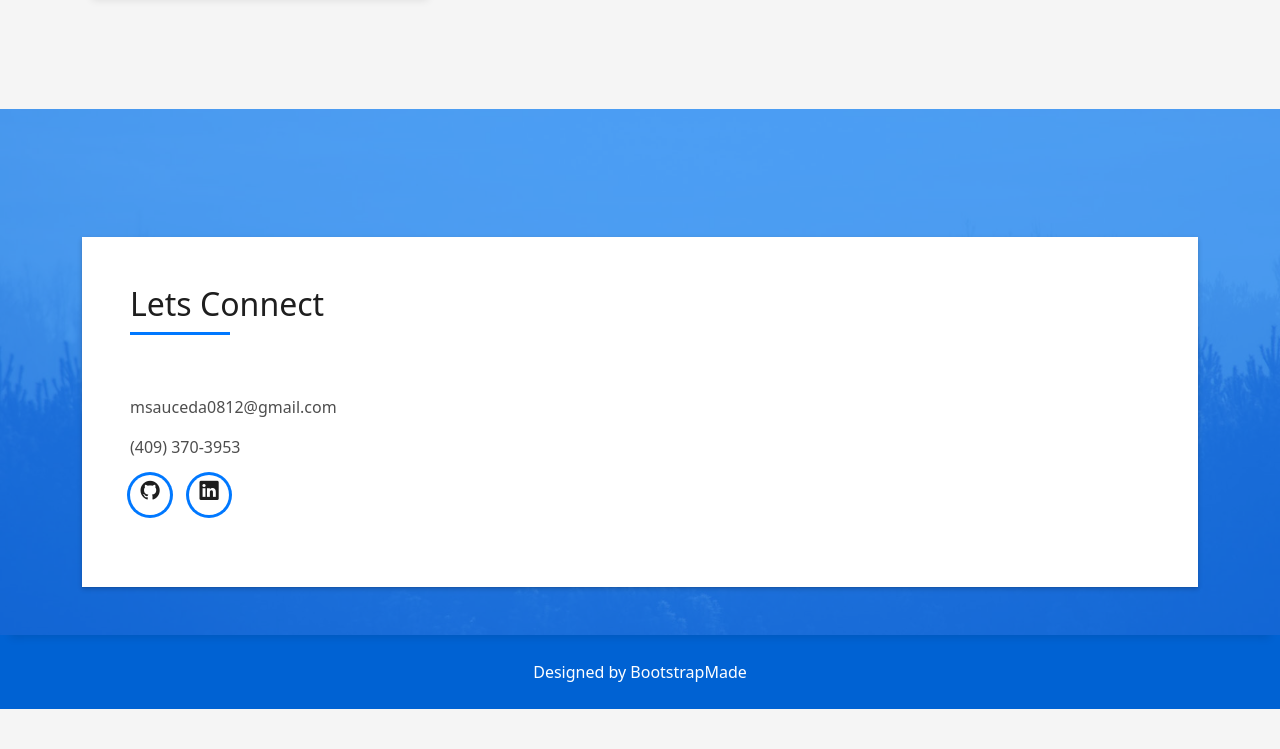
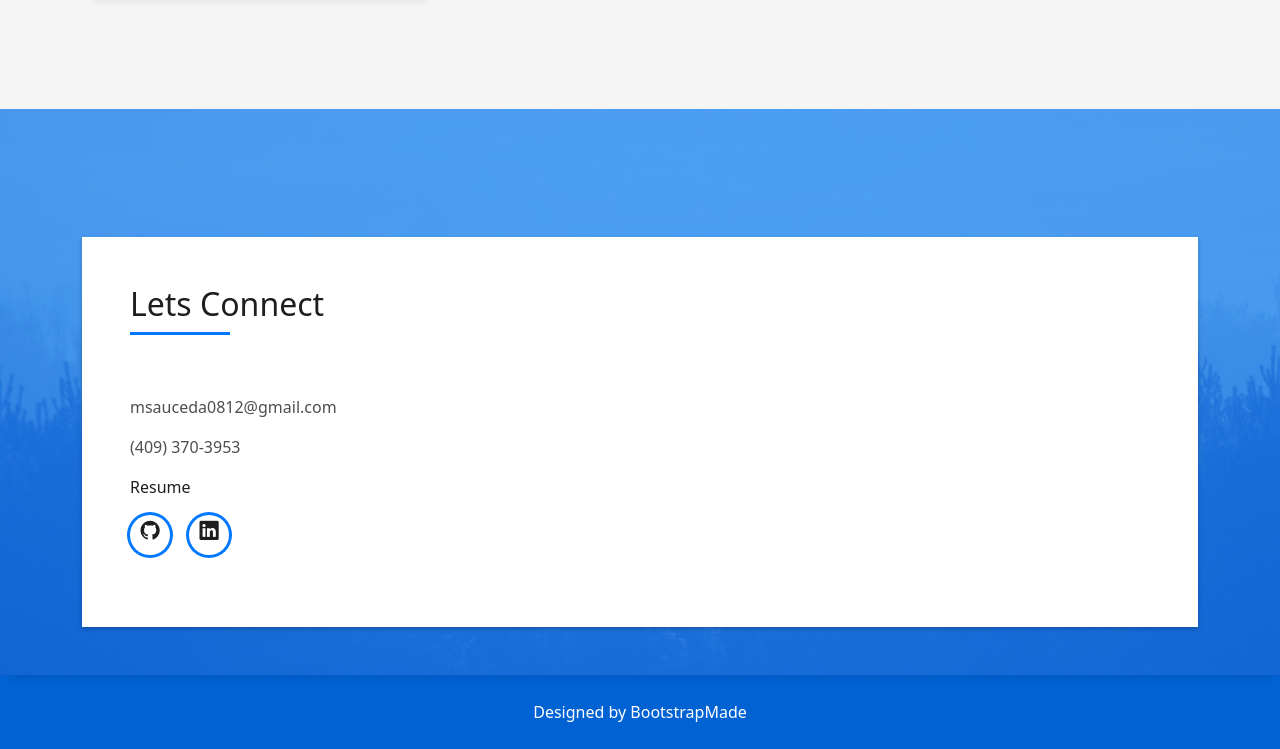
Before and after one commit to ScottSauceda/selfFolio, a plain HTML site: page index.html in a window 1280 px wide. Shown: the part 2405-3154 px from the top of the page. Before the commit the page ends 3114 px from the top, so only its background shows below. Drawn offline with Linux system fonts and the light colour scheme.

Commit message:
added resume link

```diff
--- a/index.html
+++ b/index.html
@@ -253,6 +253,7 @@
                     <div class="socials">
                       <p>msauceda0812@gmail.com</p>
                       <p>(409) 370-3953</p>
+                      <p><a href="https://drive.google.com/file/d/1_N3oW_V-m9w9rSwg-Anl_7aufsljjGd9/view" target="_blank">Resume</a></p>
                       <ul>
                         <li><a href="https://github.com/ScottSauceda"><span class="ico-circle"><i class="bi bi-github"></i></span></a></li>
                         <li><a href="https://www.linkedin.com/in/marcussauceda/"><span class="ico-circle"><i class="bi bi-linkedin"></i></span></a></li>
```
